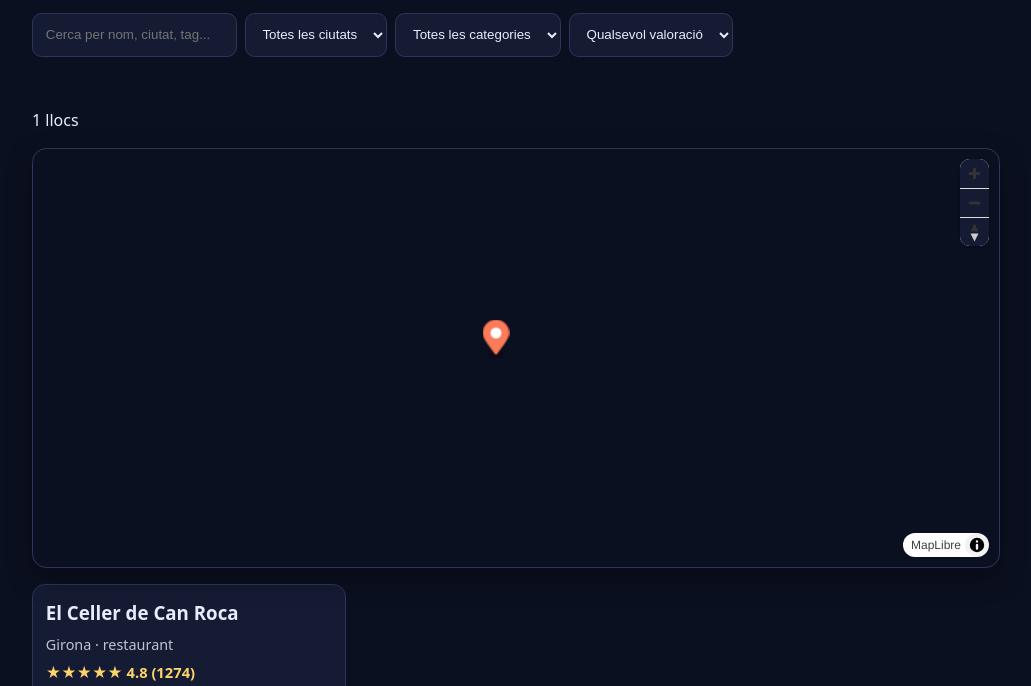
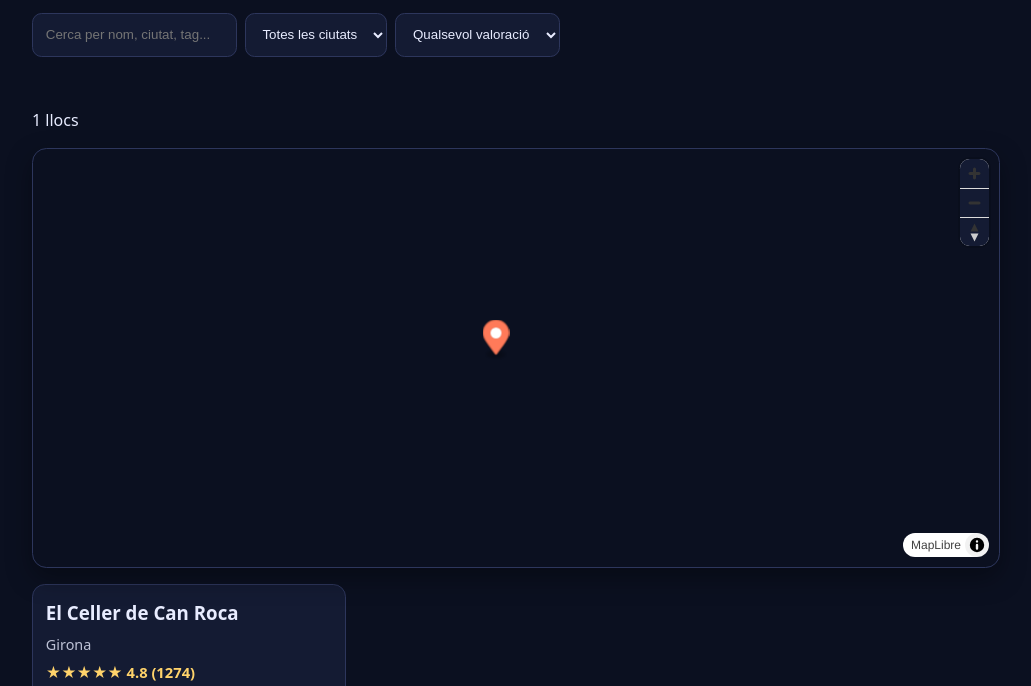
Before and after one commit to pilipilisbot/rigobertus-map, a plain HTML site: page index.html in a window 1280 px wide. Shown: the part 111-797 px from the top of the page, without its empty margins (124-1155 px from the left). Drawn offline with nearby package versions, Linux system fonts and the light colour scheme; no server answers.

Commit message:
refactor: remove category filter from UI

```diff
--- a/app.js
+++ b/app.js
@@ -1,6 +1,5 @@
 const q = document.getElementById('q');
 const city = document.getElementById('city');
-const category = document.getElementById('category');
 const minRating = document.getElementById('minRating');
 const list = document.getElementById('list');
 const count = document.getElementById('count');
@@ -60,7 +59,6 @@ function setStatus(message = '', kind = 'info') {
 
 function clearFilters() {
   city.innerHTML = '<option value="">Totes les ciutats</option>';
-  category.innerHTML = '<option value="">Totes les categories</option>';
 }
 
 function fillFilters() {
@@ -70,20 +68,13 @@ function fillFilters() {
     o.textContent = c;
     city.appendChild(o);
   }
-  for (const c of uniq(places.map((p) => p.category))) {
-    const o = document.createElement('option');
-    o.value = c;
-    o.textContent = c;
-    category.appendChild(o);
-  }
 }
 
 function matches(p) {
   const text = (q.value || '').trim().toLowerCase();
-  const hay = [p.name, p.city, p.category, (p.tags || []).join(' '), p.notes || ''].join(' ').toLowerCase();
+  const hay = [p.name, p.city, (p.tags || []).join(' '), p.notes || ''].join(' ').toLowerCase();
   if (text && !hay.includes(text)) return false;
   if (city.value && p.city !== city.value) return false;
-  if (category.value && p.category !== category.value) return false;
 
   const min = Number(minRating.value);
   const rating = normalizeRating(p.rating);
@@ -151,7 +142,7 @@ function card(p) {
 
   const metaMain = document.createElement('div');
   metaMain.className = 'meta';
-  metaMain.textContent = `${safeText(p.city)} · ${safeText(p.category)}`;
+  metaMain.textContent = `${safeText(p.city)}`;
   el.appendChild(metaMain);
 
   el.appendChild(buildRatingMeta(p));
@@ -305,7 +296,7 @@ async function init() {
   initMap();
   map.on('load', () => renderMap(places));
 
-  [q, city, category, minRating].forEach((el) => el.addEventListener('input', render));
+  [q, city, minRating].forEach((el) => el.addEventListener('input', render));
   retry.addEventListener('click', () => {
     loadPlaces().catch((error) => {
       setStatus(error.message || 'Error carregant les dades.', 'error');
--- a/index.html
+++ b/index.html
@@ -19,9 +19,6 @@
 
     <label class="sr-only" for="city">Filtra per ciutat</label>
     <select id="city"><option value="">Totes les ciutats</option></select>
-
-    <label class="sr-only" for="category">Filtra per categoria</label>
-    <select id="category"><option value="">Totes les categories</option></select>
 
     <label class="sr-only" for="minRating">Filtra per valoració mínima</label>
     <select id="minRating">
```
